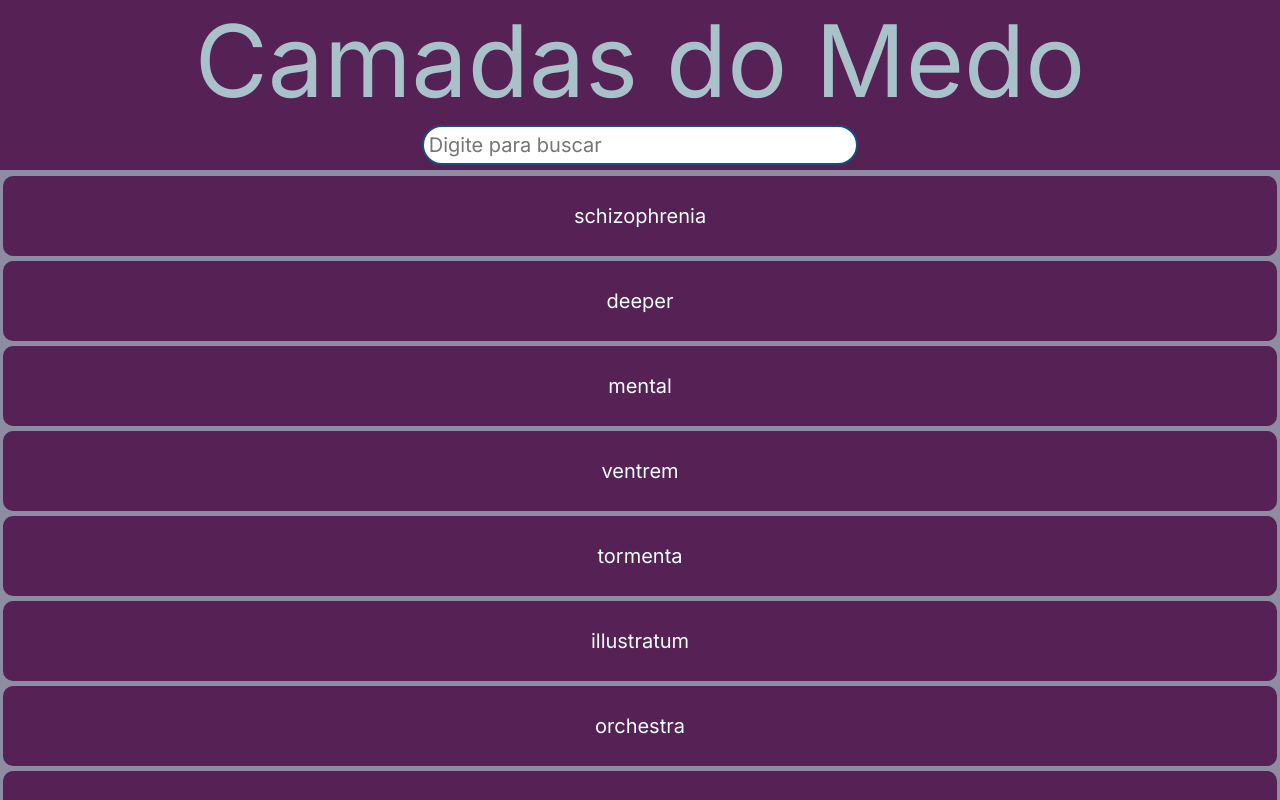
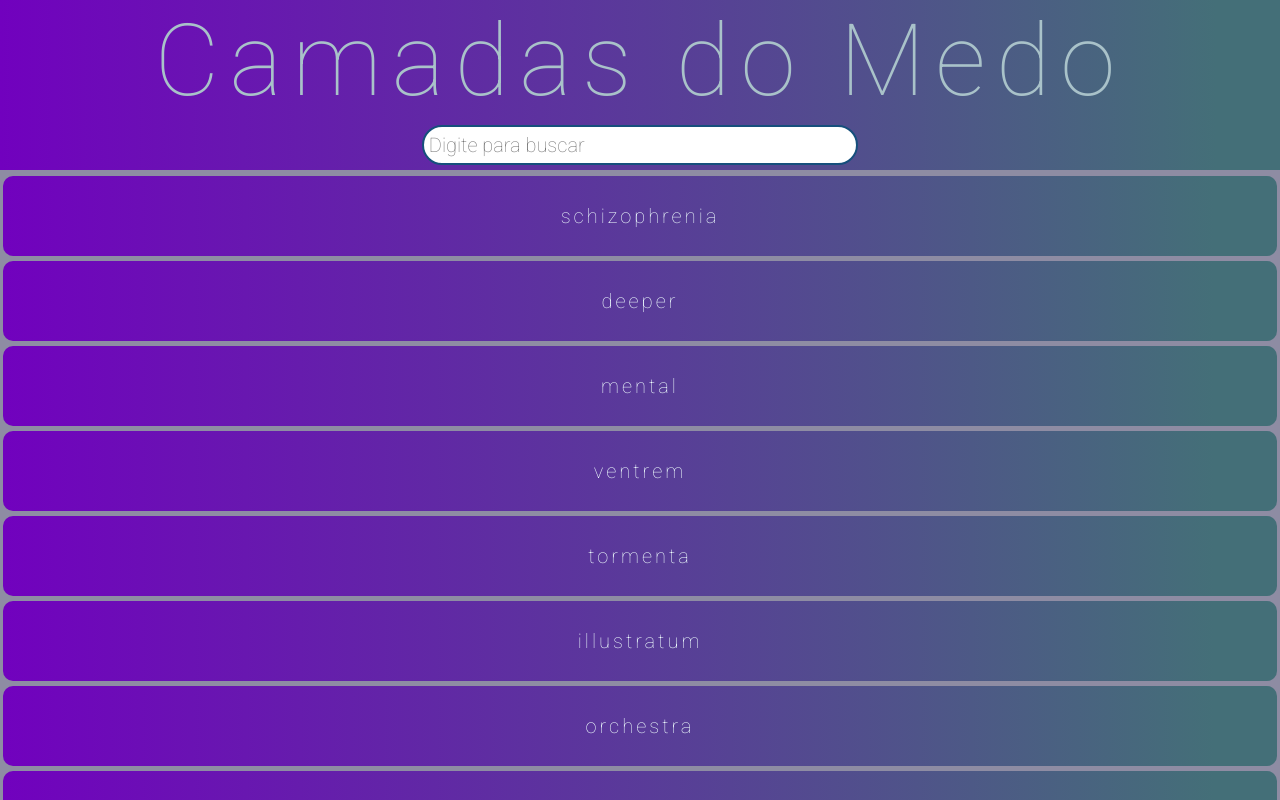
Before and after one commit to fernando-worked/curto-terror-v2, a Next.js app: page / in a window 1280 px wide. Built offline with nearby package versions, Linux system fonts and the light colour scheme.

Commit message:
adicionado todo

```diff
--- a/src/app/globals.css
+++ b/src/app/globals.css
@@ -1,5 +1,6 @@
 :root{
-  --primary-color:
+  --primary-color: linear-gradient(90deg, rgba(2,0,36,1) 0%, rgba(113,1,190,1) 0%, rgba(68,111,120,1) 95%);
+
 }
 
 html{
@@ -17,13 +18,14 @@ html{
 .header{
   width: 100%;
   height: 15vh;
-  background-color: #562155;
+  background: var(--primary-color);
   color: #a9c2c9;
   display: flex;
   justify-content: center;
   align-items: center;
   position: fixed;
   top: 0;
+  letter-spacing: 10px;
 }
 
 .titulo{
@@ -46,7 +48,7 @@ html{
 }
 
 .titulo-tile{
-  background-color: #562155;
+  background: var(--primary-color);
   color: azure;
   margin: 5px 3px;
   height: 4rem;
@@ -56,6 +58,7 @@ html{
   align-items: center;
   cursor: pointer;
   border-radius: 10px;
+  letter-spacing: 3px;
 
 }
 
@@ -65,7 +68,7 @@ html{
   align-content: center;
   width: 100%;
   height: 50px;
-  background-color: #562155;
+  background: var(--primary-color);
   position: fixed;
   top: 15vh;
 }
@@ -89,7 +92,7 @@ html{
   height: 30px;
   border-radius: 20px;
   color: azure;
-  background-color: #562155;
+  background: var(--primary-color);
   transition: background-color 0.3s ease, color 0.3s ease;
   cursor: pointer;
   border: 2px solid #8e8ca3;
@@ -111,6 +114,7 @@ html{
   margin: 0px 10px;
   margin-bottom: 3vh;
   height: 30px;
+  line-height: 50px;
 }
 
 
--- a/src/app/layout.tsx
+++ b/src/app/layout.tsx
@@ -1,8 +1,11 @@
 import type { Metadata } from 'next'
-import { Inter } from 'next/font/google'
+import { Roboto } from 'next/font/google'
 import './globals.css'
 
-const inter = Inter({ subsets: ['latin'] })
+const inter = Roboto({
+  subsets: ['latin'],
+  weight: '100'
+})
 
 export const metadata: Metadata = {
   title: 'Camadas do Medo',
--- a/src/app/page.tsx
+++ b/src/app/page.tsx
@@ -1,12 +1,16 @@
 'use client'
 
-import { useEffect, useState } from "react";
+import { useEffect, useRef, useState } from "react";
 import { Texto, acervoTextos } from "./components/textos";
 
 export default function Home() {
+
+
   const [textoSelecionado, setTextoSelecionado] = useState<Texto | null>();
   const [textoFiltrado, setTextoFiltrado] = useState<Texto[] | null>(acervoTextos);
   const [tituloPagina, setTituloPagina] = useState<String | undefined>("Camadas do Medo");
+
+  const scrollContainerRef = useRef<HTMLDivElement>(null);
 
   const handleInicio = () => {
     setTextoSelecionado(null);
@@ -71,6 +75,10 @@ export default function Home() {
 
     setTituloPagina(textoSelecionado ? textoSelecionado.titulo : "Camadas do Medo");
 
+    if (scrollContainerRef.current) {
+      scrollContainerRef.current.scrollTop = 0;
+    }
+
 
   },[textoSelecionado])
 
@@ -87,7 +95,7 @@ export default function Home() {
         <header className='header'>
           <h1 className='titulo'>{tituloPagina}</h1>
         </header>
-        <section className='conteudo'>
+        <section className='conteudo' ref={scrollContainerRef}>
           {textoSelecionado ? (
             <div>
               <div className='input-holder'>
```
Also changed, not shown: 1 other file (tests, documents, lock files or other folders).
